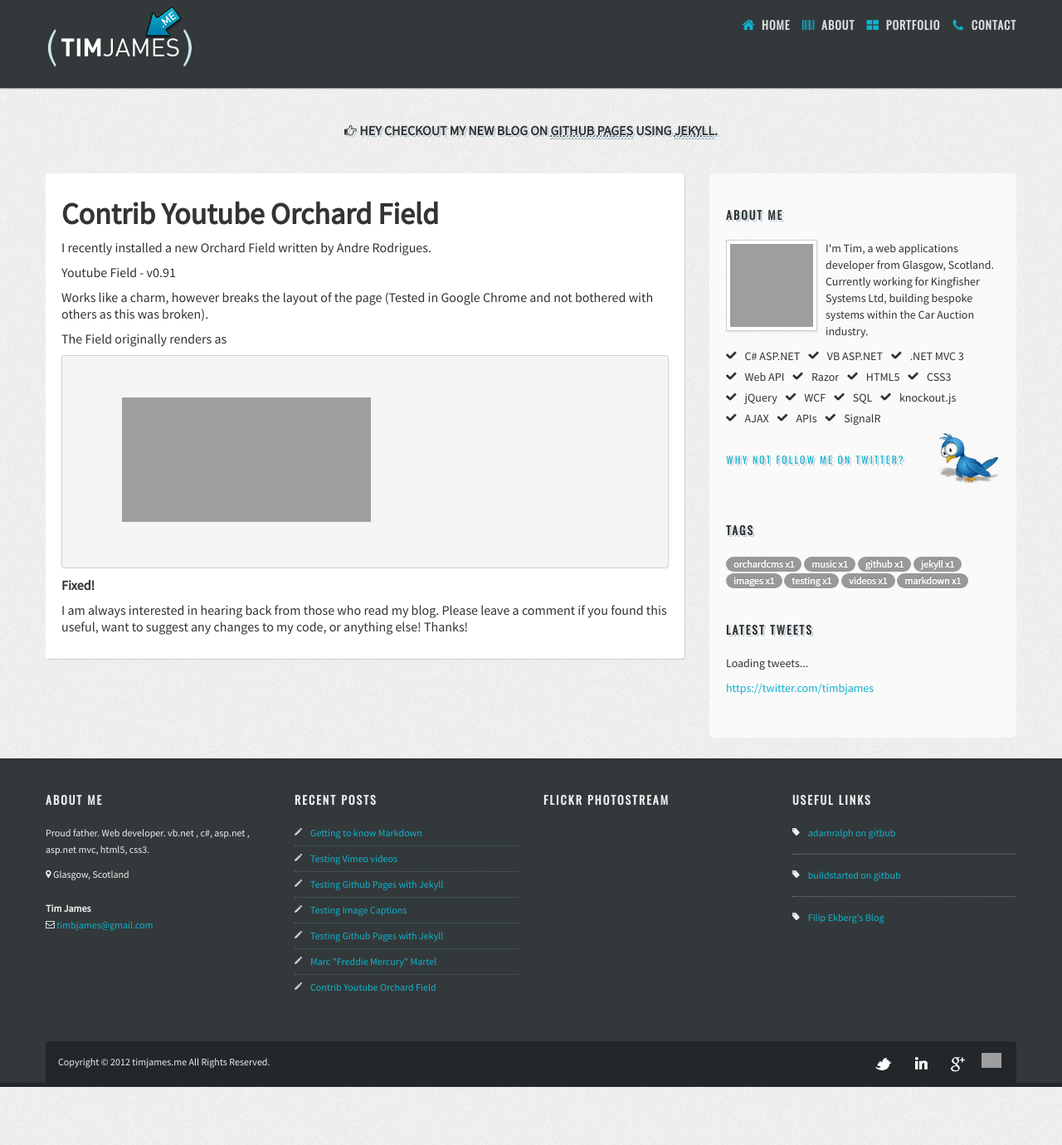
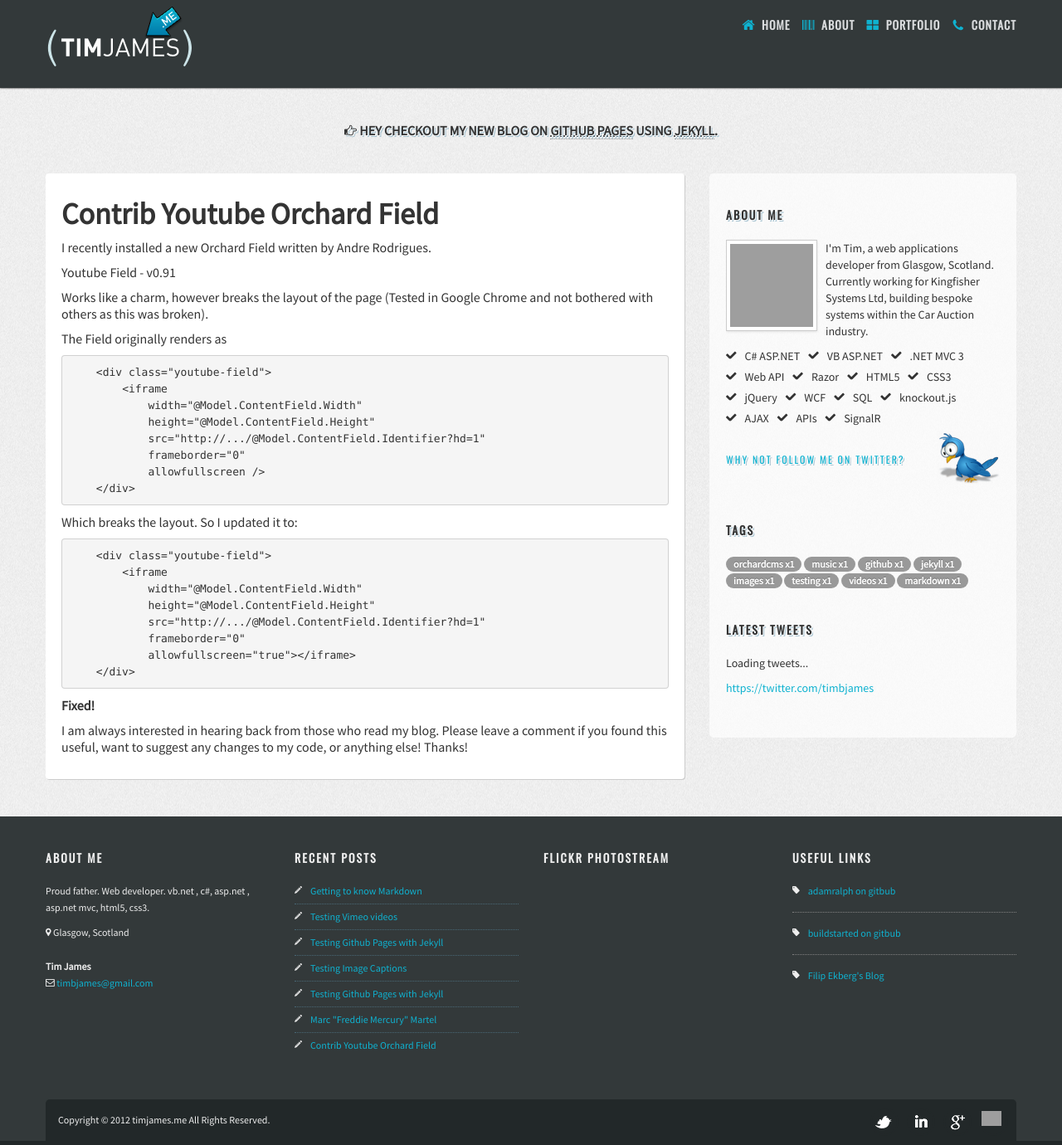
Before and after one commit to timbjames/timbjames.github.com, a Jekyll site: the page built from contrib-youtube-orchard-field.html, in a window 1280 px wide and 1380 px high. Shown: the whole window at 83% size. Built offline with Jekyll 4.4.1, drawn with Linux system fonts in a browser that asks for light colours; nearby versions of some CDN libraries; some web fonts are replaced; Markdown is read by kramdown in place of the engine named in the settings; grey boxes are pictures that could not be loaded.

Commit message:
testing html within <pre>

```diff
--- a/contrib-youtube-orchard-field.html
+++ b/contrib-youtube-orchard-field.html
@@ -16,28 +16,28 @@ title: Contrib Youtube Orchard Field
     <p>The Field originally renders as</p>
 
 <pre>
-    <div class="youtube-field">
-        <iframe
+    &lt;div class="youtube-field"&gt;
+        &lt;iframe
             width="@Model.ContentField.Width"
             height="@Model.ContentField.Height"
             src="http://.../@Model.ContentField.Identifier?hd=1"
             frameborder="0"
-            allowfullscreen />
-    </div>
+            allowfullscreen /&gt;
+    &lt;/div&gt;
 </pre>
 
     <p>Which breaks the layout. So I updated it to:</p>
 
 
 <pre>
-    <div class="youtube-field">
-        <iframe
+    &lt;div class="youtube-field"&gt;
+        &lt;iframe
             width="@Model.ContentField.Width"
             height="@Model.ContentField.Height"
             src="http://.../@Model.ContentField.Identifier?hd=1"
             frameborder="0"
-            allowfullscreen="true"></iframe>
-    </div>
+            allowfullscreen="true"&gt;&lt;/iframe&gt;
+    &lt;/div&gt;
 </pre>
 
     <p><strong>Fixed!</strong></p>
```
